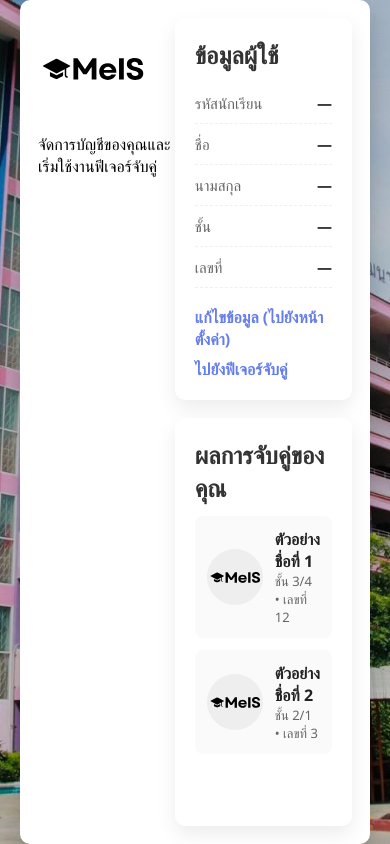
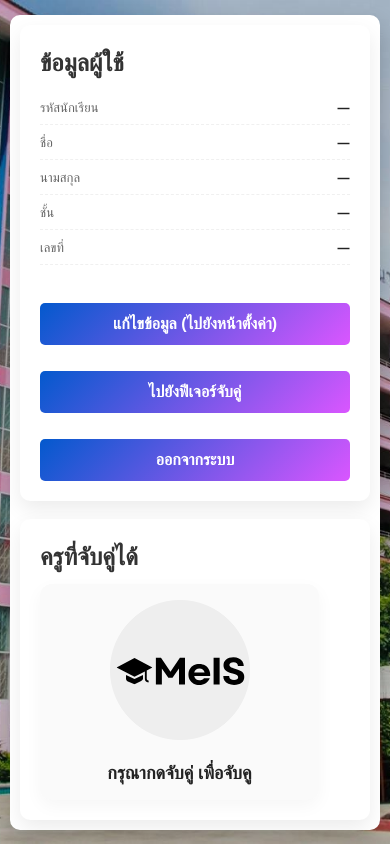
Before and after one commit to Pocky1559/meis-website, a plain HTML site: page dashboard/index.html in a window 390 px wide. Drawn offline with Linux system fonts and the light colour scheme.

Commit message:
make dashboard more useable no functionality yet

```diff
--- a/dashboard/index.html
+++ b/dashboard/index.html
@@ -13,12 +13,12 @@
 </head>
 <body>
     <div class="container">
-        <div class="login-header">
+        <!-- <div class="login-header">
             <a href="/">
                 <img id="header-logo" src="/images/logo-horizontal.svg" alt="me-is-logo">
             </a>
             <p>จัดการบัญชีของคุณและเริ่มใช้งานฟีเจอร์จับคู่</p>
-        </div>
+        </div> -->
 
         <div class="dashboard-grid">
             <aside class="left-panel">
@@ -32,37 +32,32 @@
                 <div class="info-row"><span class="label">เลขที่</span><span class="value" id="studentNumber">—</span></div>
 
                 <div class="left-actions">
-                    <a class="link" href="/login/setup-user.html">แก้ไขข้อมูล (ไปยังหน้าตั้งค่า)</a>
-                    <a class="link" href="/">ไปยังฟีเจอร์จับคู่</a>
+                    <a class="link" href="/login/setup-user.html">
+                        <button class="btn">แก้ไขข้อมูล (ไปยังหน้าตั้งค่า)</button>
+                    </a>
+                    <a class="link" href="/">
+                        <button class="btn">ไปยังฟีเจอร์จับคู่</button>
+                    </a>
+                    <button class="btn" id="logout-btn">ออกจากระบบ</button>
                 </div>
             </aside>
 
             <section class="right-panel">
-                <h2>ผลการจับคู่ของคุณ</h2>
+                <h2>ครูที่จับคู่ได้</h2>
 
-                <div class="matches-list">
-                    <!-- Example match cards. Populate dynamically later. -->
-                    <article class="match-card">
-                        <img class="match-avatar" src="/images/logo-horizontal.svg" alt="avatar">
-                        <div class="match-body">
-                            <div class="match-name">ตัวอย่าง ชื่อที่ 1</div>
-                            <div class="match-meta">ชั้น 3/4 • เลขที่ 12</div>
-                        </div>
-                    </article>
-
-                    <article class="match-card">
-                        <img class="match-avatar" src="/images/logo-horizontal.svg" alt="avatar">
-                        <div class="match-body">
-                            <div class="match-name">ตัวอย่าง ชื่อที่ 2</div>
-                            <div class="match-meta">ชั้น 2/1 • เลขที่ 3</div>
-                        </div>
-                    </article>
+                <!-- Teacher card replaces teacher-list and fills the panel -->
+                <div class="teacher-card">
+                    <img class="teacher-avatar" src="/images/logo-horizontal.svg" alt="teacher avatar">
+                    <div class="teacher-body">
+                        <div class="teacher-name">กรุณากดจับคู่ เพื่อจับคู</div>
+                    </div>
                 </div>
             </section>
         </div>
     </div>
 
+    </div>
+
+    <script type="module" src="/scripts/dashboard.js"></script>
 </body>
 </html>
-</body>
-</html>
--- a/scripts/main-page.js
+++ b/scripts/main-page.js
@@ -1 +1 @@
-import { supabase } from "/scripts/supabase-cilent.js";
+window.location.href = '/login/';
--- a/styles/dashboard.css
+++ b/styles/dashboard.css
@@ -5,23 +5,39 @@
     width: calc(100% - 40px);
     height: calc(100vh - 60px);
     display: flex;
+    flex-direction: column;
     align-items: stretch;
+    gap: 18px;
     padding: 18px;
+    box-sizing: border-box;
+    margin: 0 auto;
 }
 
 .dashboard-grid {
     display: flex;
     gap: 18px;
     width: 100%;
+    flex: 1 1 auto;
+    min-height: 0;
+    align-items: stretch;
 }
 
+/* Place the header at the top of the container and align its content */
+.login-header { display: flex; justify-content: center; align-items: center; gap: 12px; width: 100%; padding-bottom: 6px; flex-direction: column; }
+.login-header p { margin: 0; color: #555 }
+.login-header #header-logo { width: 50%; height: 100px; display: block }
+
 .left-panel {
-    flex: 0 0 320px;
+    flex: 0 0 35%;
     background: white;
     border-radius: 10px;
     padding: 20px;
     box-shadow: 0 8px 20px rgba(0,0,0,0.08);
     overflow: auto;
+    min-width: 0;
+    display: flex;
+    flex-direction: column;
+    min-height: 0;
 }
 
 .right-panel {
@@ -62,16 +78,44 @@
 .match-name { font-weight:700; color:#222 }
 .match-meta { color:#666; font-size:13px }
 
+/* Teacher card: center content in the right panel and use a larger avatar */
+.right-panel .teacher-list { flex: 1 1 auto; display:flex; align-items:center; justify-content:center; }
+.teacher-card { display:flex; flex-direction:column; align-items:center; gap:18px; padding:28px; border-radius:12px; background:#fafafa; max-width:none; width:100%; flex:1 1 auto; box-shadow:0 6px 18px rgba(0,0,0,0.04); justify-content:center }
+.teacher-avatar { display:block; width:160px; height:160px; max-width:none; border-radius:50%; object-fit:cover; background:#eee; border:1px solid #eee; margin-bottom:8px }
+.teacher-body { display:flex; flex-direction:column; align-items:center; }
+.teacher-name { font-weight:800; color:#222; text-align:center; font-size:30px }
+
+@media (max-width: 420px) {
+    .teacher-card { max-width: 90%; padding:18px }
+    .teacher-avatar { width:88px; height:88px }
+}
+
 /* Ensure dashboard fits most screens without page scroll; panels scroll internally if needed */
 html,body{height:100%;}
-body { align-items:stretch; }
+body { display: flex; align-items: center; justify-content: center; min-height: 100vh; }
 
 @media (max-width: 900px) {
-    .container { height: auto; max-width: 720px; }
+    .container { height: auto; max-width: 720px; padding: 14px; }
     .dashboard-grid { flex-direction: column; }
-    .left-panel { flex: none; }
+    .left-panel { flex: none; width: 100%; max-width: none; }
+    .right-panel { width: 100%; }
 }
 
 @media (max-width: 420px) {
     .match-avatar { width:56px;height:56px }
 }
+
+@media (max-width: 600px) {
+    .container { padding: 12px; width: calc(100% - 24px); }
+    .info-row { font-size: 14px; padding: 8px 0; }
+    .left-actions { gap:6px }
+    .teacher-card { padding: 16px; gap:12px }
+    .teacher-name { font-size: 20px }
+    .teacher-avatar { width:140px; height:140px; max-width: 60%; }
+}
+
+@media (max-width: 420px) {
+    .container { width: calc(100% - 20px); padding:10px }
+    .teacher-name { font-size: 18px }
+    .info-row { font-size: 13px }
+}
--- a/styles/main.css
+++ b/styles/main.css
@@ -43,4 +43,25 @@ body {
     height: 100px;
 }
 
+.btn {
+    margin-top: 20px;
+    width: 100%;
+    padding: 12px;
+    background: linear-gradient(135deg, #0359cd 0%, #da56ff 100%);
+    color: white;
+    border: none;
+    border-radius: 5px;
+    font-size: 16px;
+    font-weight: 600;
+    cursor: pointer;
+    transition: transform 0.2s, box-shadow 0.2s;
+}
+
+.btn:hover {
+    transform: translateY(-2px);
+    box-shadow: 0 5px 15px rgba(102, 126, 234, 0.4);
+}
+
+.btn:active { transform: translateY(0); }
+
 /* form and auth-specific rules moved to /styles/auth.css */
```
Also changed, not shown: index.html (+1 -12 lines), login/index.html (+1 -1 lines), login/setup-user.html (+1 -1 lines), login/signup.html (+1 -1 lines), styles/auth.css (+0 -21 lines).
